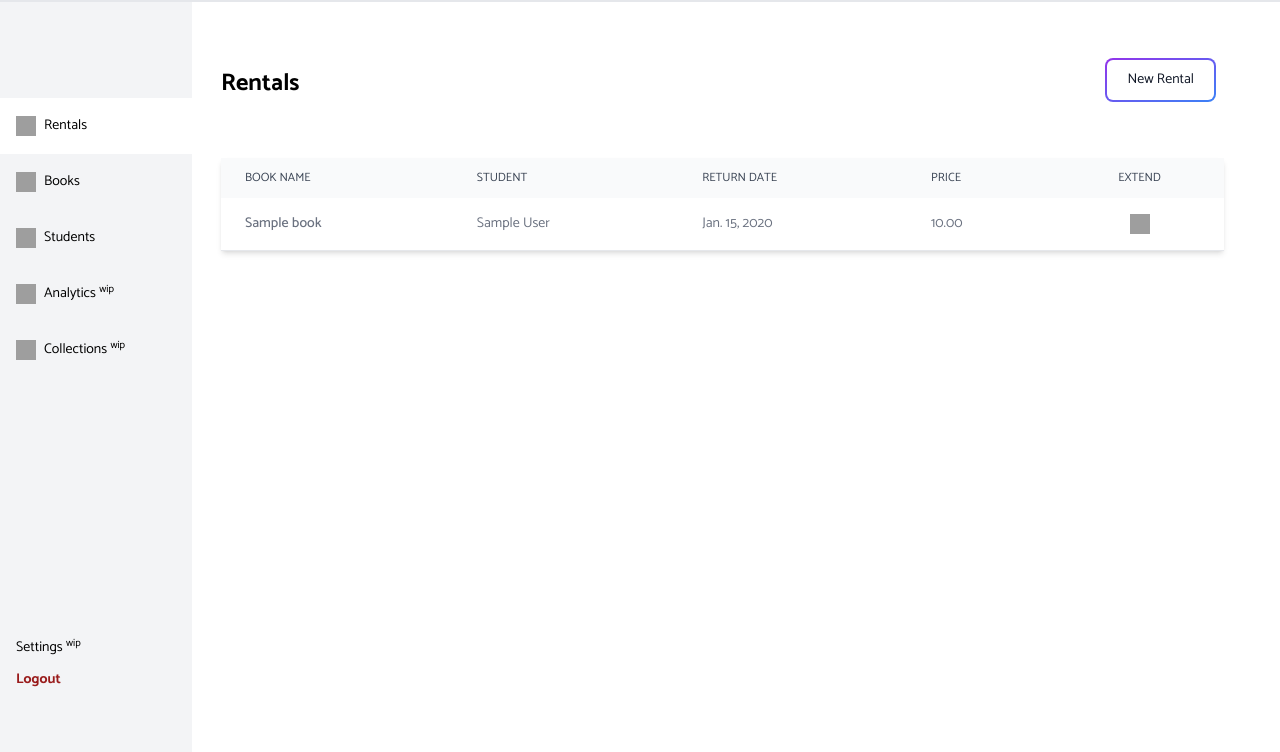
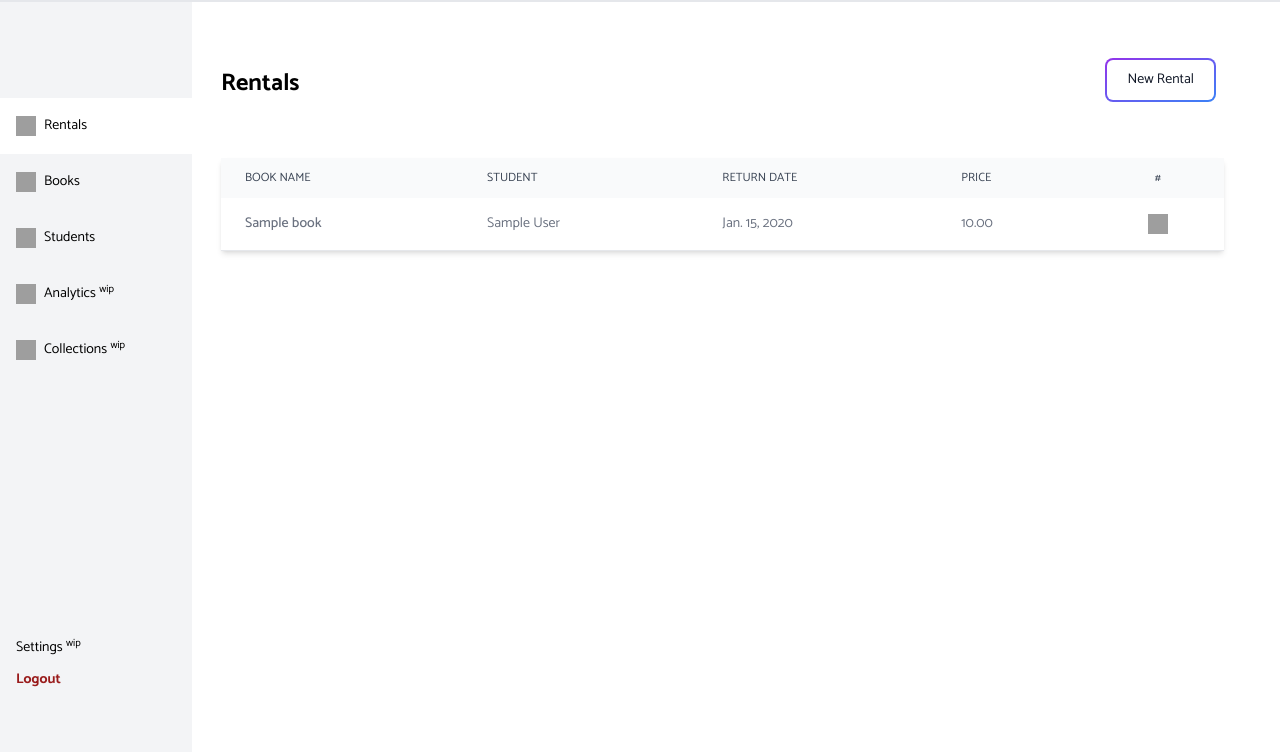
Before and after one commit to spaceofmiah/dj-book-rental, a Django app: page /rentals/ in a window 1280 px wide. Shown: the part 48-800 px from the top of the page. Run offline with Django 5.2, Linux system fonts and the light colour scheme; a user stored in the database is signed in; tables that the repository leaves empty hold one stand-in row (values such as "Sample post"); parts of the project's set-up code (start-up, migrations or seed data) failed here and were passed over; some libraries are stand-ins or nearby versions; grey boxes are pictures that could not be loaded.

Commit message:
fix: action column to use pound sign

```diff
--- a/templates/rentals.html
+++ b/templates/rentals.html
@@ -125,7 +125,7 @@
             <th scope="col" class="px-6 py-3">
               Price
             </th>
-            <th scope="col" class="px-6 py-3 text-center flex justify-center">Extend</th>
+            <th scope="col" class="px-6 py-3 text-center flex justify-center">#</th>
           </tr>
         </thead>
         <tbody>
```
